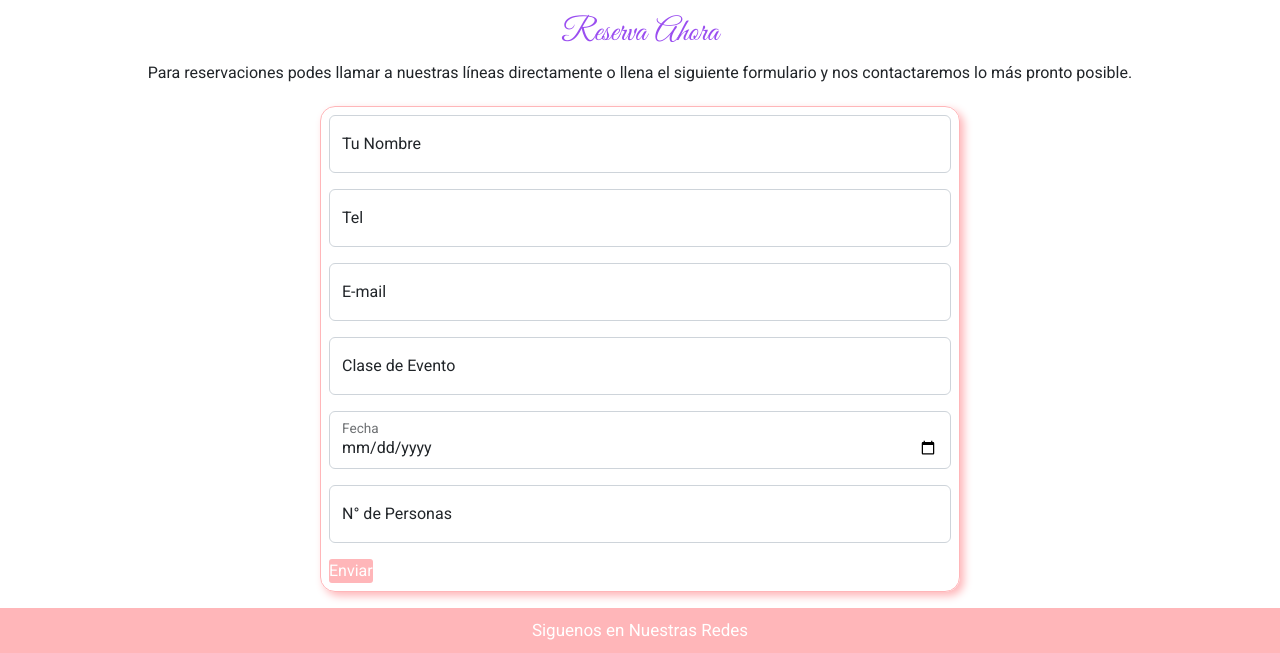
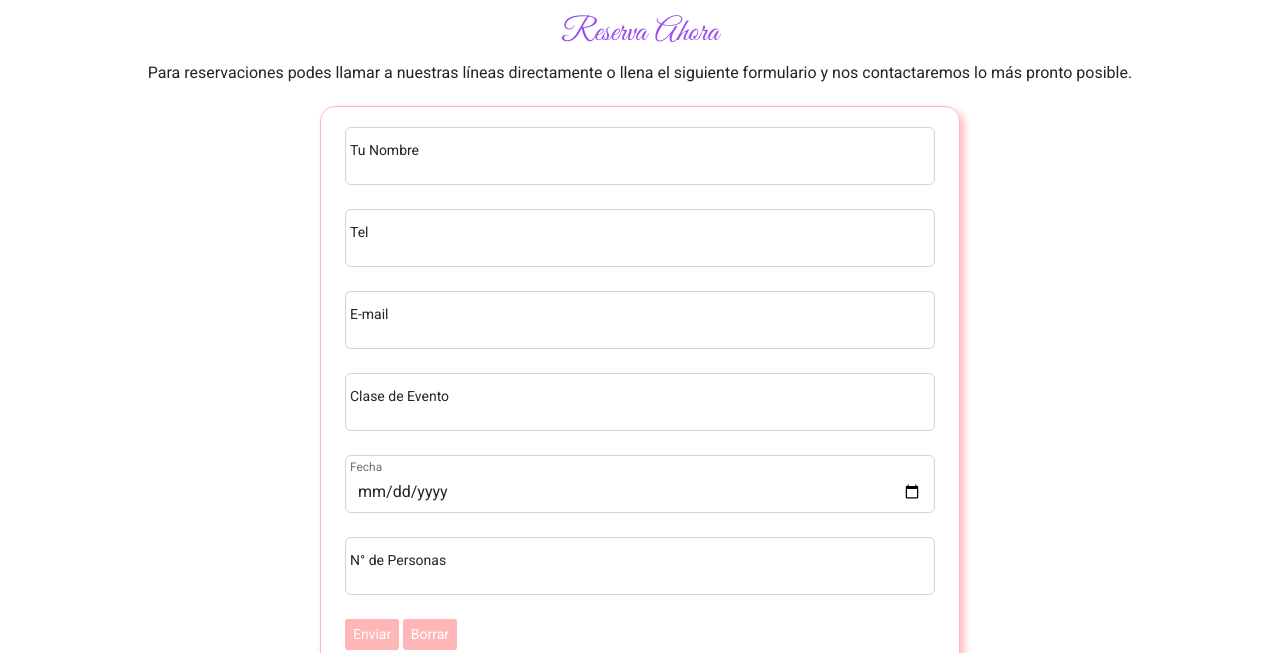
Before and after one commit to EdithBz311/Casa-de-Te, a website: page pages/eventos.html in a window 1280 px wide. Shown: the part 1287-1940 px from the top of the page. Drawn offline with nearby package versions, Linux system fonts and the light colour scheme.

Commit message:
arreglo enlace logo y form pages evento y contacto

```diff
--- a/pages/eventos.html
+++ b/pages/eventos.html
@@ -19,7 +19,7 @@
     <header>
         <nav class="navbar navbar-expand-lg header">
             <div class="container-fluid">
-            <a class="navbar-brand" href="#">
+            <a class="navbar-brand" href="../index.html">
                 <img src="../resources/faviconn.ico" alt="favicon">
             </a>
             <button class="navbar-toggler" type="button" data-bs-toggle="collapse" data-bs-target="#navbarNav" aria-controls="navbarNav" aria-expanded="false" aria-label="Toggle navigation">
@@ -113,36 +113,39 @@
                 <h2>Reserva Ahora</h2>
                 <p>Para reservaciones podes llamar a nuestras líneas directamente o llena el siguiente formulario y nos contactaremos lo más pronto posible.</p>
             </div>
-            <article class="mx-auto mb-3 w-50 align-items-center">
+            <article class="mx-auto mb-3 w-50 ">
             <form method="POST">
-                    <div class="container-fluid p-2">
-                    <div class="form-floating mb-3">
+                    <div class="container-fluid p-3 form-control-sm">
+                    <div class="form-floating mb-3 form-control-sm">
                     <input type="text" class="form-control" placeholder="First name" aria-label="First name">
                     <label for="nombre">Tu Nombre</label>
                     </div>
-                    <div class="form-floating mb-3">
+                    <div class="form-floating mb-3 form-control-sm">
                     <input type="number"class="form-control" placeholder="tel" aria-label="tel"/>
                     <label for="tel"> Tel</label>
                     </div>
-                    <div class="form-floating mb-3">
+                    <div class="form-floating mb-3 form-control-sm">
                         <input type="email" class="form-control" id="floatingInput" placeholder="name@example.com">
                         <label for="floatingInput">E-mail</label>
                     </div>
-                    <div class="form-floating mb-3">
+                    <div class="form-floating mb-3 form-control-sm">
                     <input type="text"class="form-control" placeholder="clase evento" aria-label="clase evento">
                     <label for="evento"> Clase de Evento</label>
                     </div>
 
-                    <div class="form-floating mb-3">
+                    <div class="form-floating mb-3 form-control-sm">
                     <input type="date" class="form-control"  name="date"/>
                     <label for="fecha"> Fecha </label>
                     </div>
-                    <div class="form-floating mb-3">
+                    <div class="form-floating mb-3 form-control-sm">
                     <input type="number" class="form-control" placeholder="N de personas" aria-label="N de personas"/>
                     <label for="personas"> N° de Personas</label>
                     </div>
-                    <button type="button" class="btn-color ">Enviar</button>
+                    <div class="form-floating mb-3 form-control-sm">
+                    <button type="button" class="btn-color form-control-sm">Enviar</button>
+                    <button type="button" class="btn-color form-control-sm">Borrar</button>
                     </div>
+                </div>
             </form>
         </article>
         </section>
```
Also changed, not shown: index.html (+1 -1 lines), pages/contacto.html (+12 -9 lines), pages/galeria.html (+1 -1 lines), pages/menu.html (+1 -1 lines).
